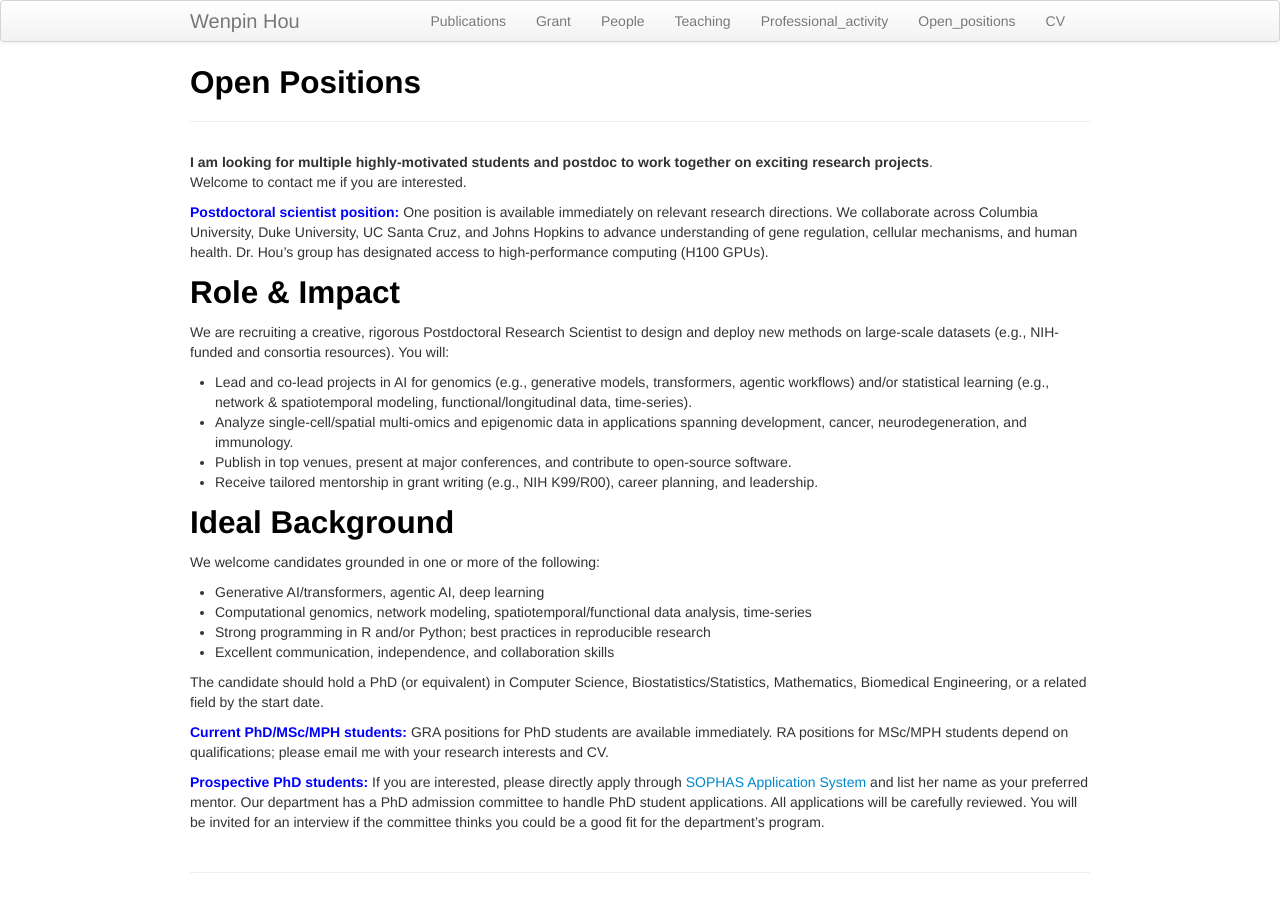
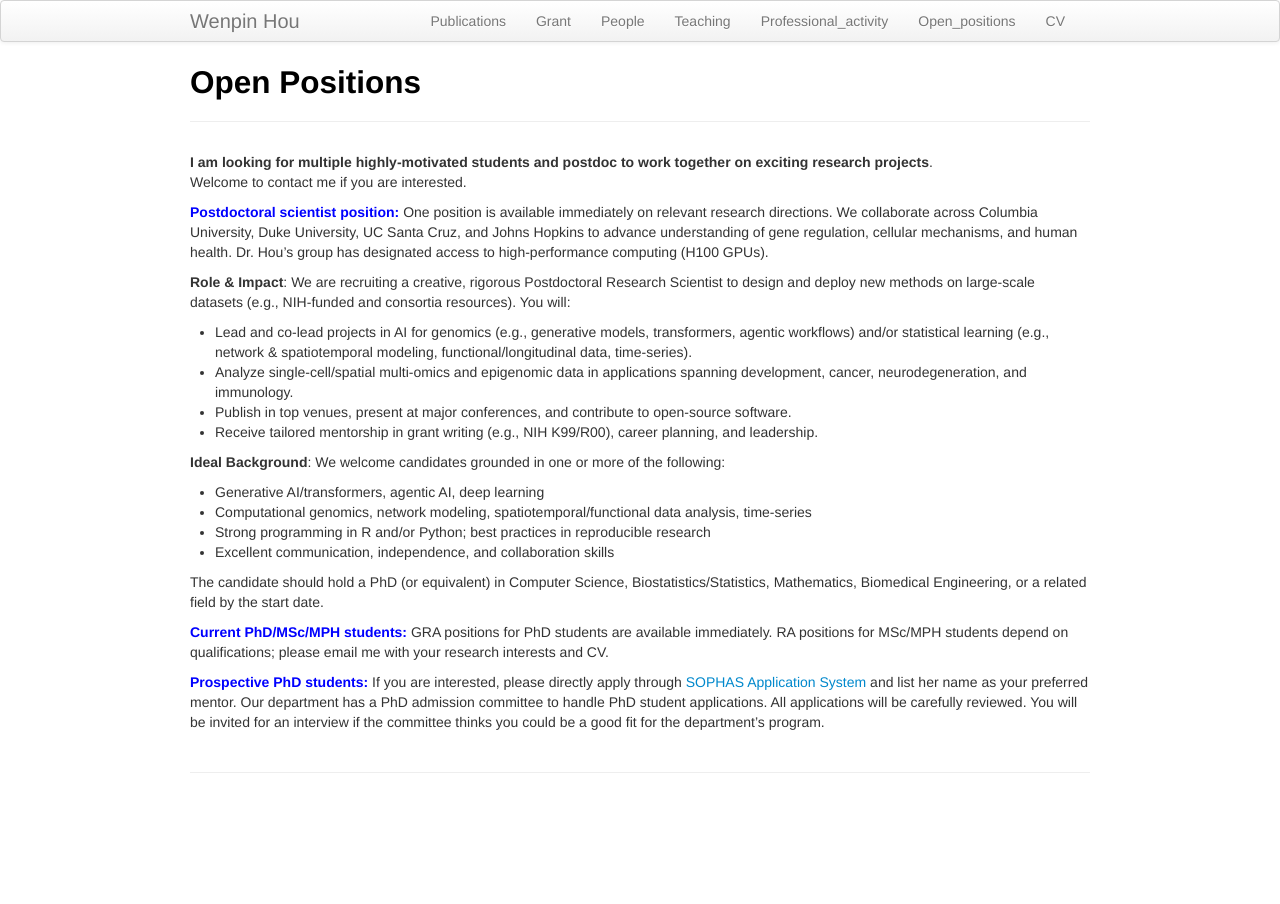
Before and after one commit to Winnie09/Wenpin_Hou, a Jekyll site: the page built from pages/open_positions.md, in a window 1280 px wide. Built offline with Jekyll 4.4.1, drawn with Linux system fonts in a browser that asks for light colours.

Commit message:
postdoc pos

```diff
--- a/pages/open_positions.md
+++ b/pages/open_positions.md
@@ -9,16 +9,14 @@ Welcome to contact me if you are interested.
 
 **<span style="color: blue;"> Postdoctoral scientist position: </span>**  One position is available immediately on relevant research directions. We collaborate across Columbia University, Duke University, UC Santa Cruz, and Johns Hopkins to advance understanding of gene regulation, cellular mechanisms, and human health. Dr. Hou’s group has designated access to high-performance computing (H100 GPUs).
 
-## Role & Impact
-We are recruiting a creative, rigorous Postdoctoral Research Scientist to design and deploy new methods on large-scale datasets (e.g., NIH-funded and consortia resources). You will:
+**Role & Impact**: We are recruiting a creative, rigorous Postdoctoral Research Scientist to design and deploy new methods on large-scale datasets (e.g., NIH-funded and consortia resources). You will:
 
 - Lead and co-lead projects in AI for genomics (e.g., generative models, transformers, agentic workflows) and/or statistical learning (e.g., network & spatiotemporal modeling, functional/longitudinal data, time-series).
 - Analyze single-cell/spatial multi-omics and epigenomic data in applications spanning development, cancer, neurodegeneration, and immunology.
 - Publish in top venues, present at major conferences, and contribute to open-source software.
 - Receive tailored mentorship in grant writing (e.g., NIH K99/R00), career planning, and leadership.
 
-## Ideal Background
-We welcome candidates grounded in one or more of the following:
+**Ideal Background**: We welcome candidates grounded in one or more of the following:
 
 - Generative AI/transformers, agentic AI, deep learning
 - Computational genomics, network modeling, spatiotemporal/functional data analysis, time-series
```
